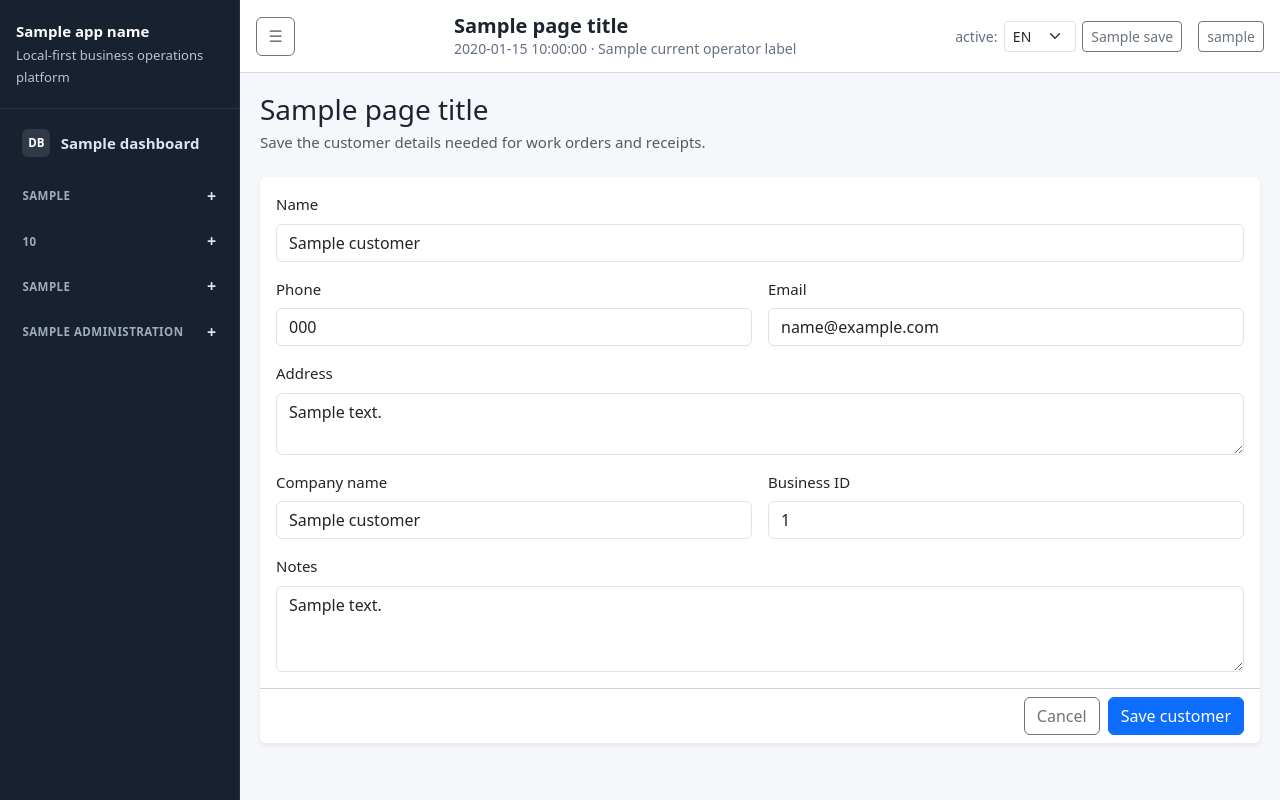
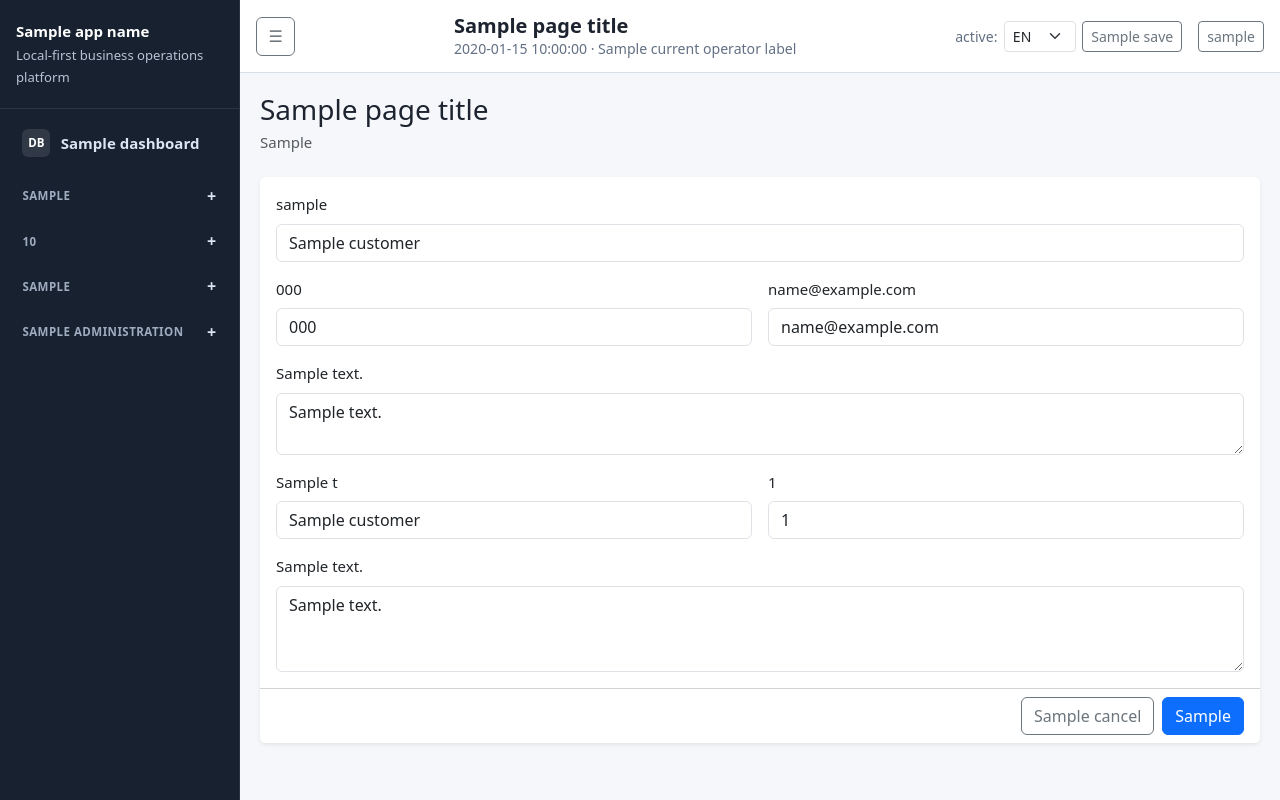
Before and after one commit to denzo69/-Local-First-Operations-Tracker-Commercial, a Python web app: template app/templates/customers/form.html in a window 1280 px wide. Run offline with Jinja, Linux system fonts and the light colour scheme; the template is opened without the code that fills it: most values are stand-ins (such as "Sample title", 1, 10 or a date in 2020); some libraries are stand-ins or nearby versions.

Commit message:
Clarify and translate customer form

```diff
--- a/app/templates/customers/form.html
+++ b/app/templates/customers/form.html
@@ -3,45 +3,45 @@
 {% block content %}
 <div class="mb-4">
     <h1 class="h3 mb-1">{{ page_title }}</h1>
-    <p class="text-muted mb-0">Save the customer details needed for work orders and receipts.</p>
+    <p class="text-muted mb-0">{{ t.customer_form_help }}</p>
 </div>
 
 <form class="card shadow-sm border-0" method="post" action="{{ form_action }}">
     <div class="card-body">
         <div class="row g-3">
             <div class="col-12">
-                <label class="form-label" for="name">Name</label>
+                <label class="form-label" for="name">{{ t.user_name }}</label>
                 <input class="form-control" id="name" name="name" required value="{{ customer.name if customer else '' }}">
             </div>
             <div class="col-md-6">
-                <label class="form-label" for="phone">Phone</label>
+                <label class="form-label" for="phone">{{ t.phone }}</label>
                 <input class="form-control" id="phone" name="phone" value="{{ customer.phone if customer and customer.phone else '' }}">
             </div>
             <div class="col-md-6">
-                <label class="form-label" for="email">Email</label>
+                <label class="form-label" for="email">{{ t.email }}</label>
                 <input class="form-control" id="email" name="email" type="email" value="{{ customer.email if customer and customer.email else '' }}">
             </div>
             <div class="col-12">
-                <label class="form-label" for="address">Address</label>
+                <label class="form-label" for="address">{{ t.address }}</label>
                 <textarea class="form-control" id="address" name="address" rows="2">{{ customer.address if customer and customer.address else '' }}</textarea>
             </div>
             <div class="col-md-6">
-                <label class="form-label" for="company_name">Company name</label>
+                <label class="form-label" for="company_name">{{ t.company_name }}</label>
                 <input class="form-control" id="company_name" name="company_name" value="{{ customer.company_name if customer and customer.company_name else '' }}">
             </div>
             <div class="col-md-6">
-                <label class="form-label" for="business_id">Business ID</label>
+                <label class="form-label" for="business_id">{{ t.business_id }}</label>
                 <input class="form-control" id="business_id" name="business_id" value="{{ customer.business_id if customer and customer.business_id else '' }}">
             </div>
             <div class="col-12">
-                <label class="form-label" for="notes">Notes</label>
+                <label class="form-label" for="notes">{{ t.notes }}</label>
                 <textarea class="form-control" id="notes" name="notes" rows="3">{{ customer.notes if customer and customer.notes else '' }}</textarea>
             </div>
         </div>
     </div>
     <div class="card-footer bg-white d-flex gap-2 justify-content-end">
-        <a class="btn btn-outline-secondary" href="/customers">Cancel</a>
-        <button class="btn btn-primary" type="submit">Save customer</button>
+        <a class="btn btn-outline-secondary" href="/customers">{{ t.cancel }}</a>
+        <button class="btn btn-primary" type="submit">{{ t.save_customer }}</button>
     </div>
 </form>
 {% endblock %}
```
